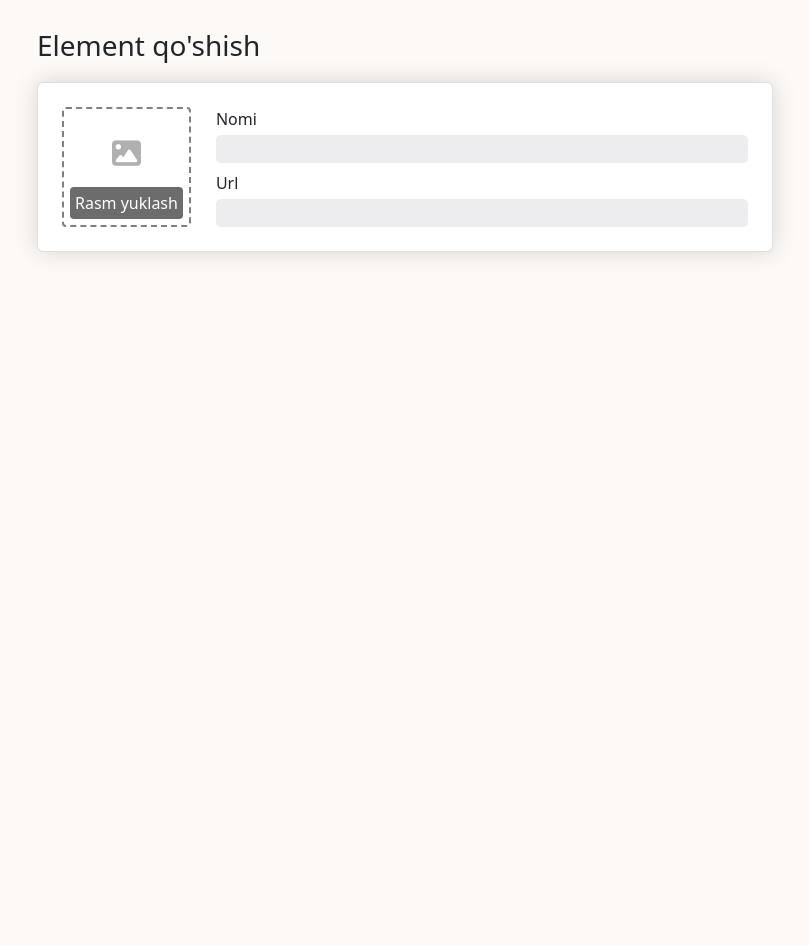
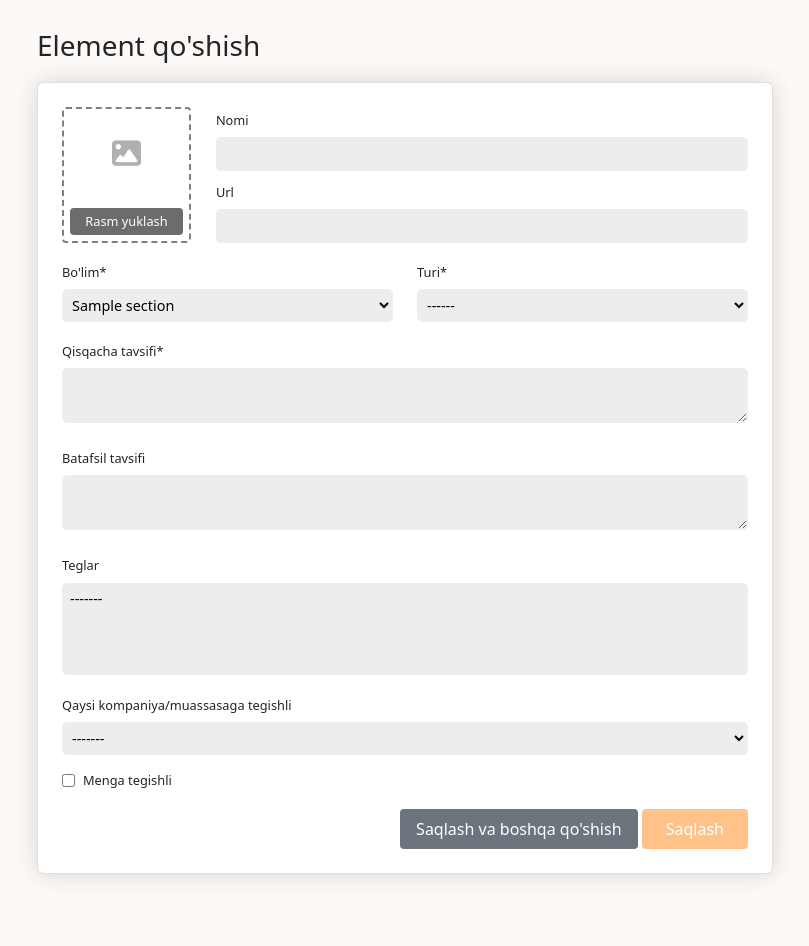
Before and after one commit to WJJamshiD/HavolaUz, a Django app: page /create in a window 1280 px wide. Shown: the part 100-1046 px from the top of the page, without its empty margins (235-1044 px from the left). Before the commit the page ends 357 px from the top, so only its background shows below. Run offline with Django 4.2, Linux system fonts and the light colour scheme; tables that the repository leaves empty hold one stand-in row (values such as "Sample post"); parts of the project's set-up code (start-up, migrations or seed data) failed here and were passed over; some libraries are stand-ins or nearby versions.

Commit message:
9-dars: create link form & view

```diff
--- a/cdn/static/css/main.css
+++ b/cdn/static/css/main.css
@@ -139,6 +139,12 @@
     border: 1px solid rgb(237, 237, 239);
     outline-color: #ededef;
     outline-width: 0;
+    font-size: .9rem;
+    font-weight: 400;
+    padding: 5px;
+}
+.my-input:focus {
+    border: 1px solid rgb(193, 193, 194);
 }
 .link-create .image-wrapper {
     width: 165px;
@@ -161,3 +167,17 @@
     color: #8080809e;
     margin-top: 30px;
 }
+.link-create label {
+    font-size: 0.8rem;
+    padding-bottom: 3px;
+}
+.btn-secondary {
+    color: #fff;
+    background-color: #6c757d;
+    border-color: #6c757d;
+}
+button.btn-secondary:hover {
+    color: #fff;
+    background-color: #5a6268!important;
+    border-color: #545b62!important;
+}
--- a/core/models.py
+++ b/core/models.py
@@ -88,6 +88,21 @@
         return self.name
 
 
+class Like(models.Model):
+    author = models.ForeignKey(User, on_delete=models.CASCADE, related_name='owned_likes')
+    type = models.CharField(max_length=10, choices=(('like', 'like'), ('dislike', 'dislike')))
+    link = models.ForeignKey(GeneralLink, on_delete=models.CASCADE, null=True, blank=True)
+    company = models.ForeignKey(Company, on_delete=models.CASCADE, null=True, blank=True)
+    user = models.ForeignKey(User, on_delete=models.CASCADE, related_name='likees',
+                    null=True, blank=True)
+    created_at = models.DateTimeField(auto_now_add=True)
+
+# like.author  -> user_id=5
+# like.user    -> user_id=3
+
+#user_id=5  -> user.owned_likes   | user.like_set | link.like_set | company.like_set
+#user_id=3  -> user.likees
+
 # TABLES (DATABASE) RELATIONS
 
 # Link  *   --->  1  Section
--- a/core/templates/link_create.html
+++ b/core/templates/link_create.html
@@ -9,12 +9,13 @@
         <div class="col-8 offset-2">
             <p class="fs-3">Element qo'shish</p>
             <!--begin:: LINK FORM -->
-            <form class="card link-card bg-white p-4" method="post" style="border-radius:6px;">
+            <form class="card link-card bg-white p-4" method="post" enctype="multipart/form-data"
+                    style="border-radius:6px;" id="addElementForm">
                 <div class="d-flex" style="gap: 25px">
                     <div class="image-wrapper text-center position-relative">
                         <img src="" class="d-none"/>
                         <i class="fa-solid fa-image"></i>
-                        <label for="uploadImage" class="position-absolute text-white photo-label">
+                        <label for="uploadImage" class="position-absolute text-white photo-label" role="button" >
                             <input type="file" name="photo" class="d-none" id="uploadImage"/>
                             Rasm yuklash
                         </label>
@@ -31,6 +32,84 @@
                             value="{{form.url.value|default:''}}"/>
                     </div>
                 </div>
+                <div class="row mt-3">
+                    <div class="col-md-6 col-12">
+                        <label class="mb-1">Bo'lim*</label>
+                        <select class="my-input" name="section" required>
+                           {% for section in sections %}
+                            <option value="{{section.id}}"
+                                    {% if form.section.value == section.id|slugify %}selected{% endif %}>
+                                {{section.name}}
+                            </option>
+                           {% endfor %}
+                        </select>
+                    </div>
+
+                    <div class="col-md-6 col-12">
+                        <label class="mb-1">Turi*</label>
+                        <select class="my-input" name="type" required>
+                           <option value="">------</option>
+                            {% for type in types %}
+                            <option value="{{type.id}}"
+                                   {% if form.type.value == type.id|slugify %}selected{% endif %}>
+                                {{type.name}}
+                            </option>
+                            {% endfor %}
+                        </select>
+                    </div>
+                </div>
+                <div class="row mt-3">
+                    <div class="col-12">
+                        <label class="mb-1">Qisqacha tavsifi*</label>
+                        <textarea class="my-input" name="short_description" required>{{form.short_description.value|default:''}}</textarea>
+                    </div>
+                </div>
+                <div class="row mt-3">
+                    <div class="col-12">
+                        <label class="mb-1">Batafsil tavsifi</label>
+                        <textarea class="my-input" name="description">{{form.description.value|default:''}}</textarea>
+                    </div>
+                </div>
+                <div class="row mt-3">
+                    <div class="col-12">
+                        <label class="mb-1">Teglar</label>
+                        <select class="my-input" name="tools" multiple>
+                            <option value="">-------</option>
+                            {% for tool in tools %}
+                            <option value="{{tool.id}}" {% if tool.id|slugify in form.tools.value %}selected{% endif %}>
+                                {{tool.name}}
+                            </option>
+                            {% endfor %}
+                        </select>
+                    </div>
+                </div>
+                <div class="row mt-3">
+                    <div class="col-12">
+                        <label class="mb-1">Qaysi kompaniya/muassasaga tegishli</label>
+                        <select class="my-input" name="company">
+                            <option value="">-------</option>
+                            {% for company in companies %}
+                            <option value="{{company.id}}"
+                                    {% if form.company.value == company.id|slugify %}selected{% endif %}>
+                                {{company.name}}
+                            </option>
+                            {% endfor %}
+                        </select>
+                    </div>
+                </div>
+                <label for="iown" class="d-flex align-items-center mt-3">
+                    <input type="checkbox" name="own" id="iown" class="me-2"/>
+                    Menga tegishli
+                </label>
+                <div class="mt-3 text-end">
+                    <button class="btn-secondary text-white border-0 rounded px-3 py-2">
+                        Saqlash va boshqa qo'shish
+                    </button>
+                    <button class="bg-main text-white border-0 rounded filter px-4 py-2">
+                        Saqlash
+                    </button>
+                </div>
+                {% csrf_token %}
             </form>
             <!--end:: LINK FORM -->
         </div>
@@ -46,6 +125,14 @@
 {% block js %}
 
 <script type="text/javascript">
+    document.getElementById('addElementForm').addEventListener('submit', function(e) {
+        e.preventDefault();
+        if (!document.getElementById('uploadImage').value) {
+            alert('Iltimos rasm yuklang!')
+            return;
+        }
+        document.getElementById('addElementForm').submit();
+    })
 </script>
 
 {% endblock js %}
--- a/core/views.py
+++ b/core/views.py
@@ -3,7 +3,7 @@
 from django.shortcuts import render, get_object_or_404, redirect
 from django.template import loader
 from django.utils.text import slugify
-from core.models import GeneralLink, Section, LinkType
+from core.models import Company, GeneralLink, Section, LinkType
 from .forms import GeneralLinkForm
 
 
@@ -49,17 +49,28 @@
 
 
 def link_create(request):
-    form = GeneralLinkForm(request.POST or None) #
+    form = GeneralLinkForm(data=request.POST or None, files=request.FILES or None) #
+    context = {
+        'sections': Section.objects.all(),
+        'types': LinkType.objects.all(),
+        'tools': GeneralLink.objects.filter(
+                    Q(section__slug='areas') | Q(section__slug='tools')
+                ),
+        'companies': Company.objects.all(),
+        'form': form
+    }
 
     if request.method == 'POST':
+        print(request.POST)
         if form.is_valid(): # False
-            new_link = form.save() # model from
+            new_link = form.save(commit=False) # model from
             new_link.author = request.user
-            new_link = slugify(new_link.name)
+            new_link.slug = slugify(new_link.name)
             new_link.save()
             return redirect('/')
+        print(form.errors)
 
-    return render(request, 'link_create.html', {'form': form}) # 200 HTTP
+    return render(request, 'link_create.html', context) # 200 HTTP
 
 
 # def link_update(request, link_id):
@@ -73,3 +84,17 @@
 #             return redirect('/havolalar/') # domain.nomie/havolalar/
 
 #     return render(request, 'link_update.html', {'form': form})
+
+
+def like(request):
+    if request.method == 'POST':
+        try:
+            obj_type = request.POST['obj_type']
+            obj_id = int(request.POST['id'])
+            value = request.POST['value']
+            # like object
+        except Exception as e:
+            print(e)
+            pass
+            return HttpResponse(status=400)
+    return HttpResponse(status=403)
```
Also changed, not shown: 1 other file.
